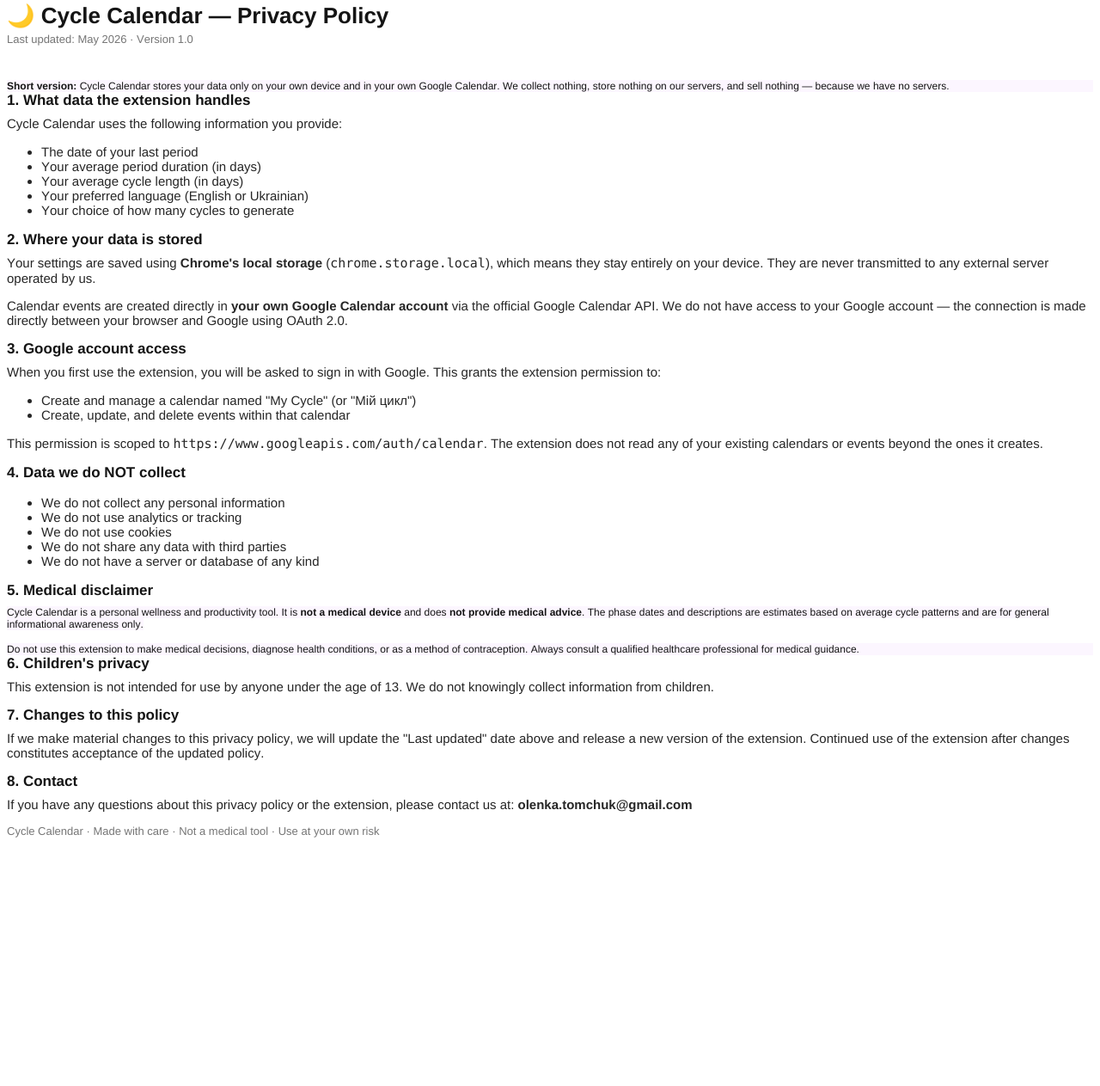
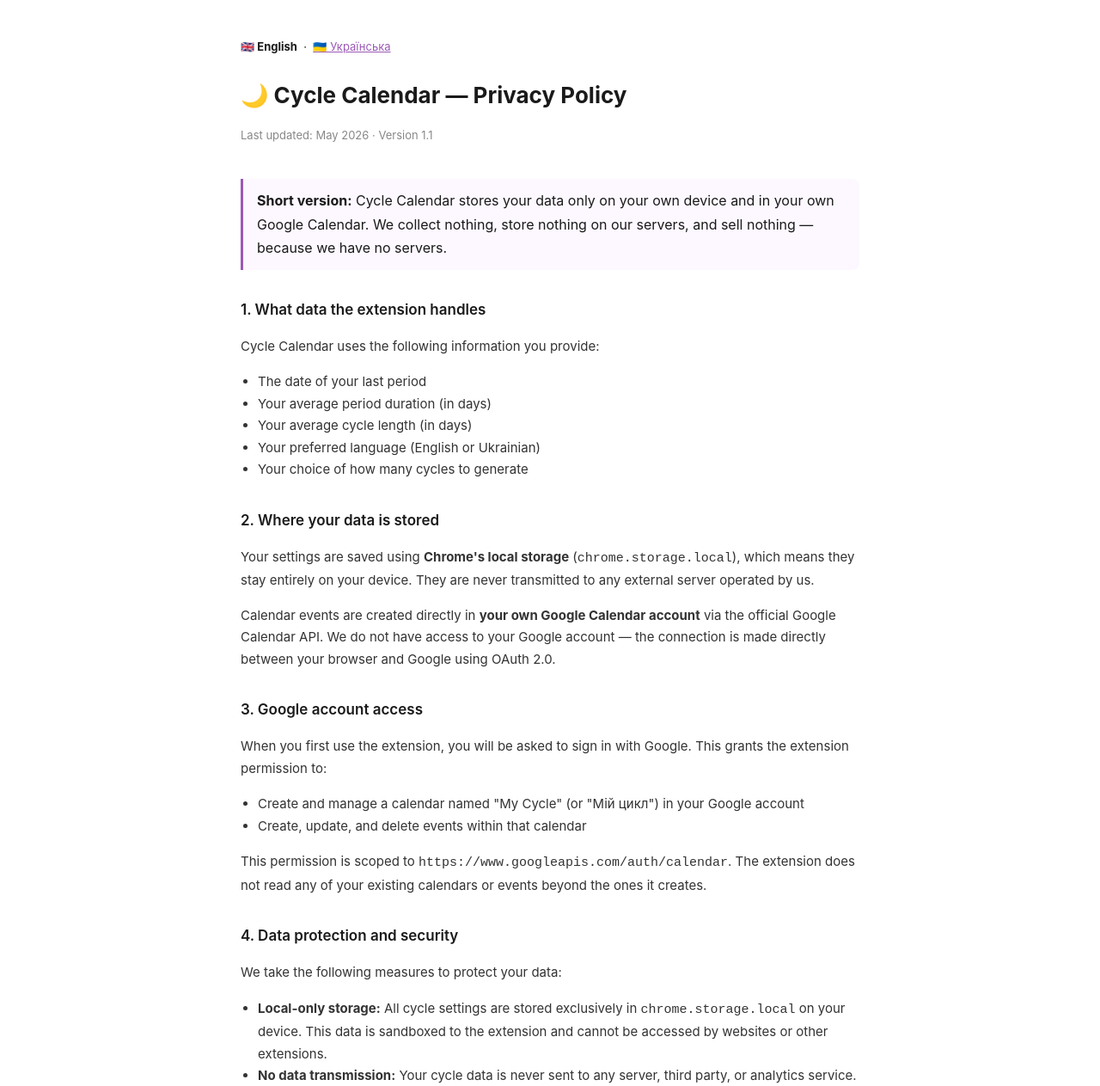
Before and after one commit to otomchuk/ccycle, a plain HTML site: page privacy-policy.html in a window 1280 px wide. Shown: the part 5-1268 px from the top of the page at 86% size. Before the commit the page ends 987 px from the top, so only its background shows below. Drawn offline with Linux system fonts and the light colour scheme.

Commit message:
Add files via upload

```diff
--- a/privacy-policy.html
+++ b/privacy-policy.html
@@ -1,68 +1,104 @@
-<!DOCTYPE html PUBLIC "-//W3C//DTD HTML 4.01//EN" "http://www.w3.org/TR/html4/strict.dtd">
-<html>
+<!DOCTYPE html>
+<html lang="en">
 <head>
-  <meta http-equiv="Content-Type" content="text/html; charset=utf-8">
-  <meta http-equiv="Content-Style-Type" content="text/css">
-  <title></title>
-  <meta name="Generator" content="Cocoa HTML Writer">
-  <meta name="CocoaVersion" content="2685.6">
-  <style type="text/css">
-    p.p2 {margin: 0.0px 0.0px 40.0px 0.0px; font: 13.0px 'Helvetica Neue'; color: #757575; -webkit-text-stroke: #757575}
-    p.p3 {margin: 0.0px 0.0px 0.0px 0.0px; font: 12.0px 'Helvetica Neue'; color: #141414; -webkit-text-stroke: #141414; background-color: #fcf6ff}
-    p.p5 {margin: 0.0px 0.0px 15.0px 0.0px; font: 15.0px 'Helvetica Neue'; color: #262626; -webkit-text-stroke: #262626}
-    p.p7 {margin: 0.0px 0.0px 0.0px 0.0px; font: 12.0px 'Helvetica Neue'; color: #141414; -webkit-text-stroke: #141414}
-    p.p8 {margin: 0.0px 0.0px 0.0px 0.0px; font: 12.0px 'Helvetica Neue'; color: #141414; -webkit-text-stroke: #141414; min-height: 15.0px}
-    p.p9 {margin: 0.0px 0.0px 0.0px 0.0px; font: 13.0px 'Helvetica Neue'; color: #757575; -webkit-text-stroke: #757575}
-    li.li6 {margin: 0.0px 0.0px 0.0px 0.0px; font: 15.0px 'Helvetica Neue'; color: #262626; -webkit-text-stroke: #262626}
-    span.s1 {font: 26.0px '.Apple Color Emoji UI'; font-kerning: none}
-    span.s2 {font-kerning: none}
-    span.s3 {-webkit-text-stroke: 0px #000000}
-    span.s4 {font: 15.0px Menlo; font-kerning: none}
-    span.s5 {font-kerning: none; background-color: #fcf6ff}
-    ul.ul1 {list-style-type: disc}
+  <meta charset="UTF-8">
+  <meta name="viewport" content="width=device-width, initial-scale=1.0">
+  <title>Cycle Calendar — Privacy Policy</title>
+  <style>
+    body { font-family: -apple-system, BlinkMacSystemFont, 'Segoe UI', sans-serif; max-width: 720px; margin: 48px auto; padding: 0 24px; color: #1a1a1a; line-height: 1.7; }
+    h1 { font-size: 26px; font-weight: 700; margin-bottom: 4px; }
+    h2 { font-size: 17px; font-weight: 600; margin: 32px 0 8px; }
+    p, li { font-size: 15px; color: #333; }
+    ul { padding-left: 20px; }
+    .meta { font-size: 13px; color: #888; margin-bottom: 40px; }
+    .highlight { background: #fdf8ff; border-left: 3px solid #9b59b6; padding: 12px 16px; border-radius: 0 8px 8px 0; margin: 16px 0; }
+    footer { margin-top: 48px; padding-top: 24px; border-top: 1px solid #eee; font-size: 13px; color: #888; }
+    a { color: #9b59b6; }
+    .lang-switch { margin-bottom: 24px; font-size: 13px; }
   </style>
 </head>
 <body>
-<h1 style="margin: 0.0px 0.0px 4.0px 0.0px; font: 26.0px 'Helvetica Neue'; color: #141414; -webkit-text-stroke: #141414"><span class="s1">🌙</span><span class="s2"><b> Cycle Calendar — Privacy Policy</b></span></h1>
-<p class="p2"><span class="s2">Last updated: May 2026 · Version 1.0</span></p>
-<p class="p3"><span class="s2"><b>Short version:</b> Cycle Calendar stores your data only on your own device and in your own Google Calendar. We collect nothing, store nothing on our servers, and sell nothing — because we have no servers.</span></p>
-<h2 style="margin: 0.0px 0.0px 8.0px 0.0px; font: 17.0px 'Helvetica Neue'; color: #141414; -webkit-text-stroke: #141414"><span class="s2"><b>1. What data the extension handles</b></span></h2>
-<p class="p5"><span class="s2">Cycle Calendar uses the following information you provide:</span></p>
-<ul class="ul1">
-  <li class="li6"><span class="s3"></span><span class="s2">The date of your last period</span></li>
-  <li class="li6"><span class="s3"></span><span class="s2">Your average period duration (in days)</span></li>
-  <li class="li6"><span class="s3"></span><span class="s2">Your average cycle length (in days)</span></li>
-  <li class="li6"><span class="s3"></span><span class="s2">Your preferred language (English or Ukrainian)</span></li>
-  <li class="li6"><span class="s3"></span><span class="s2">Your choice of how many cycles to generate</span></li>
-</ul>
-<h2 style="margin: 0.0px 0.0px 8.0px 0.0px; font: 17.0px 'Helvetica Neue'; color: #141414; -webkit-text-stroke: #141414"><span class="s2"><b>2. Where your data is stored</b></span></h2>
-<p class="p5"><span class="s2">Your settings are saved using <b>Chrome's local storage</b> (</span><span class="s4">chrome.storage.local</span><span class="s2">), which means they stay entirely on your device. They are never transmitted to any external server operated by us.</span></p>
-<p class="p5"><span class="s2">Calendar events are created directly in <b>your own Google Calendar account</b> via the official Google Calendar API. We do not have access to your Google account — the connection is made directly between your browser and Google using OAuth 2.0.</span></p>
-<h2 style="margin: 0.0px 0.0px 8.0px 0.0px; font: 17.0px 'Helvetica Neue'; color: #141414; -webkit-text-stroke: #141414"><span class="s2"><b>3. Google account access</b></span></h2>
-<p class="p5"><span class="s2">When you first use the extension, you will be asked to sign in with Google. This grants the extension permission to:</span></p>
-<ul class="ul1">
-  <li class="li6"><span class="s3"></span><span class="s2">Create and manage a calendar named "My Cycle" (or "Мій цикл")</span></li>
-  <li class="li6"><span class="s3"></span><span class="s2">Create, update, and delete events within that calendar</span></li>
-</ul>
-<p class="p5"><span class="s2">This permission is scoped to </span><span class="s4">https://www.googleapis.com/auth/calendar</span><span class="s2">. The extension does not read any of your existing calendars or events beyond the ones it creates.</span></p>
-<h2 style="margin: 0.0px 0.0px 8.0px 0.0px; font: 17.0px 'Helvetica Neue'; color: #141414; -webkit-text-stroke: #141414"><span class="s2"><b>4. Data we do NOT collect</b></span></h2>
-<ul class="ul1">
-  <li class="li6"><span class="s3"></span><span class="s2">We do not collect any personal information</span></li>
-  <li class="li6"><span class="s3"></span><span class="s2">We do not use analytics or tracking</span></li>
-  <li class="li6"><span class="s3"></span><span class="s2">We do not use cookies</span></li>
-  <li class="li6"><span class="s3"></span><span class="s2">We do not share any data with third parties</span></li>
-  <li class="li6"><span class="s3"></span><span class="s2">We do not have a server or database of any kind</span></li>
-</ul>
-<h2 style="margin: 0.0px 0.0px 8.0px 0.0px; font: 17.0px 'Helvetica Neue'; color: #141414; -webkit-text-stroke: #141414"><span class="s2"><b>5. Medical disclaimer</b></span></h2>
-<p class="p7"><span class="s5">Cycle Calendar is a personal wellness and productivity tool. It is <b>not a medical device</b> and does <b>not provide medical advice</b>. The phase dates and descriptions are estimates based on average cycle patterns and are for general informational awareness only.</span></p>
-<p class="p8"><span class="s2"></span><br></p>
-<p class="p3"><span class="s2">Do not use this extension to make medical decisions, diagnose health conditions, or as a method of contraception. Always consult a qualified healthcare professional for medical guidance.</span></p>
-<h2 style="margin: 0.0px 0.0px 8.0px 0.0px; font: 17.0px 'Helvetica Neue'; color: #141414; -webkit-text-stroke: #141414"><span class="s2"><b>6. Children's privacy</b></span></h2>
-<p class="p5"><span class="s2">This extension is not intended for use by anyone under the age of 13. We do not knowingly collect information from children.</span></p>
-<h2 style="margin: 0.0px 0.0px 8.0px 0.0px; font: 17.0px 'Helvetica Neue'; color: #141414; -webkit-text-stroke: #141414"><span class="s2"><b>7. Changes to this policy</b></span></h2>
-<p class="p5"><span class="s2">If we make material changes to this privacy policy, we will update the "Last updated" date above and release a new version of the extension. Continued use of the extension after changes constitutes acceptance of the updated policy.</span></p>
-<h2 style="margin: 0.0px 0.0px 8.0px 0.0px; font: 17.0px 'Helvetica Neue'; color: #141414; -webkit-text-stroke: #141414"><span class="s2"><b>8. Contact</b></span></h2>
-<p class="p5"><span class="s2">If you have any questions about this privacy policy or the extension, please contact us at: <b>olenka.tomchuk@gmail.com</b><b></b></span></p>
-<p class="p9"><span class="s2">Cycle Calendar · Made with care · Not a medical tool · Use at your own risk</span></p>
+
+  <div class="lang-switch">
+    <strong>🇬🇧 English</strong> &nbsp;·&nbsp; <a href="privacy-policy-uk.html">🇺🇦 Українська</a>
+  </div>
+
+  <h1>🌙 Cycle Calendar — Privacy Policy</h1>
+  <p class="meta">Last updated: May 2026 · Version 1.1</p>
+
+  <div class="highlight">
+    <strong>Short version:</strong> Cycle Calendar stores your data only on your own device and in your own Google Calendar. We collect nothing, store nothing on our servers, and sell nothing — because we have no servers.
+  </div>
+
+  <h2>1. What data the extension handles</h2>
+  <p>Cycle Calendar uses the following information you provide:</p>
+  <ul>
+    <li>The date of your last period</li>
+    <li>Your average period duration (in days)</li>
+    <li>Your average cycle length (in days)</li>
+    <li>Your preferred language (English or Ukrainian)</li>
+    <li>Your choice of how many cycles to generate</li>
+  </ul>
+
+  <h2>2. Where your data is stored</h2>
+  <p>Your settings are saved using <strong>Chrome's local storage</strong> (<code>chrome.storage.local</code>), which means they stay entirely on your device. They are never transmitted to any external server operated by us.</p>
+  <p>Calendar events are created directly in <strong>your own Google Calendar account</strong> via the official Google Calendar API. We do not have access to your Google account — the connection is made directly between your browser and Google using OAuth 2.0.</p>
+
+  <h2>3. Google account access</h2>
+  <p>When you first use the extension, you will be asked to sign in with Google. This grants the extension permission to:</p>
+  <ul>
+    <li>Create and manage a calendar named "My Cycle" (or "Мій цикл") in your Google account</li>
+    <li>Create, update, and delete events within that calendar</li>
+  </ul>
+  <p>This permission is scoped to <code>https://www.googleapis.com/auth/calendar</code>. The extension does not read any of your existing calendars or events beyond the ones it creates.</p>
+
+  <h2>4. Data protection and security</h2>
+  <p>We take the following measures to protect your data:</p>
+  <ul>
+    <li><strong>Local-only storage:</strong> All cycle settings are stored exclusively in <code>chrome.storage.local</code> on your device. This data is sandboxed to the extension and cannot be accessed by websites or other extensions.</li>
+    <li><strong>No data transmission:</strong> Your cycle data is never sent to any server, third party, or analytics service. The only external communication is directly between your browser and Google's official API endpoints (<code>googleapis.com</code>).</li>
+    <li><strong>OAuth 2.0:</strong> Authentication is handled entirely by Chrome's built-in <code>chrome.identity</code> API using Google's secure OAuth 2.0 flow. The extension never sees or stores your Google password or account credentials.</li>
+    <li><strong>Minimal permissions:</strong> The extension requests only the permissions necessary to function — <code>identity</code> for authentication, <code>storage</code> for local settings, and calendar access scoped strictly to the "My Cycle" calendar.</li>
+    <li><strong>No sensitive data transmission:</strong> Health-related information (your cycle dates) never leaves your device except to create calendar events in your own Google account, which is protected by Google's own security infrastructure.</li>
+  </ul>
+
+  <h2>5. Data retention and deletion</h2>
+  <p>We do not store any of your data on external servers, so there is nothing for us to retain or delete on our end. Here is how data is managed across each storage location:</p>
+  <ul>
+    <li><strong>Local extension settings</strong> (<code>chrome.storage.local</code>): Retained on your device for as long as the extension is installed. Automatically deleted when you uninstall the extension. You can also clear it manually by uninstalling and reinstalling the extension.</li>
+    <li><strong>Google Calendar events:</strong> Stored in your own Google account. Future events are automatically replaced each time you regenerate your calendar. Past events are retained for personal history and reflection. You can delete individual events or the entire "My Cycle" calendar at any time directly in Google Calendar.</li>
+    <li><strong>Google OAuth token:</strong> Managed entirely by Chrome and Google. You can revoke the extension's access to your Google account at any time by visiting <a href="https://myaccount.google.com/permissions" target="_blank">myaccount.google.com/permissions</a> and removing Cycle Calendar.</li>
+  </ul>
+  <p>To delete all data associated with this extension: (1) delete the "My Cycle" calendar in Google Calendar, (2) revoke access at <a href="https://myaccount.google.com/permissions" target="_blank">myaccount.google.com/permissions</a>, and (3) uninstall the extension from Chrome.</p>
+
+  <h2>6. Data we do NOT collect</h2>
+  <ul>
+    <li>We do not collect any personal information</li>
+    <li>We do not use analytics or tracking</li>
+    <li>We do not use cookies</li>
+    <li>We do not share any data with third parties</li>
+    <li>We do not have a server or database of any kind</li>
+  </ul>
+
+  <h2>7. Medical disclaimer</h2>
+  <div class="highlight">
+    Cycle Calendar is a personal wellness and productivity tool. It is <strong>not a medical device</strong> and does <strong>not provide medical advice</strong>. The phase dates and descriptions are estimates based on average cycle patterns and are for general informational awareness only.<br><br>
+    Do not use this extension to make medical decisions, diagnose health conditions, or as a method of contraception. Always consult a qualified healthcare professional for medical guidance.
+  </div>
+
+  <h2>8. Children's privacy</h2>
+  <p>This extension is not intended for use by anyone under the age of 13. We do not knowingly collect information from children.</p>
+
+  <h2>9. Changes to this policy</h2>
+  <p>If we make material changes to this privacy policy, we will update the "Last updated" date above and release a new version of the extension. Continued use of the extension after changes constitutes acceptance of the updated policy.</p>
+
+  <h2>10. Contact</h2>
+  <p>If you have any questions about this privacy policy or the extension, please contact us at: <strong>olenka.tomchuk@gmail.com</strong></p>
+
+  <footer>
+    Cycle Calendar · Made with care · Not a medical tool · Use at your own risk ·
+    <a href="terms-of-service.html">Terms of Service</a>
+  </footer>
+
 </body>
 </html>
```
Also changed, not shown: privacy-policy-uk.html (+25 -6 lines).
